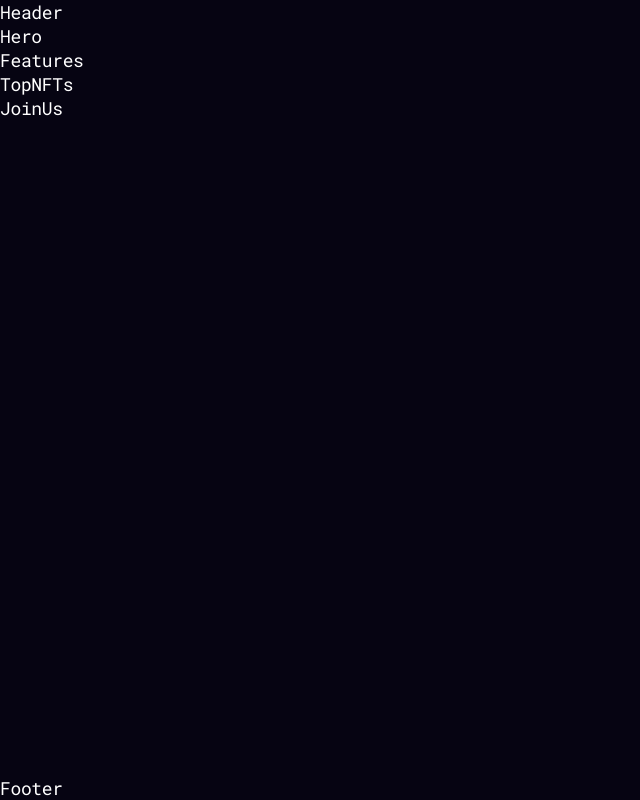
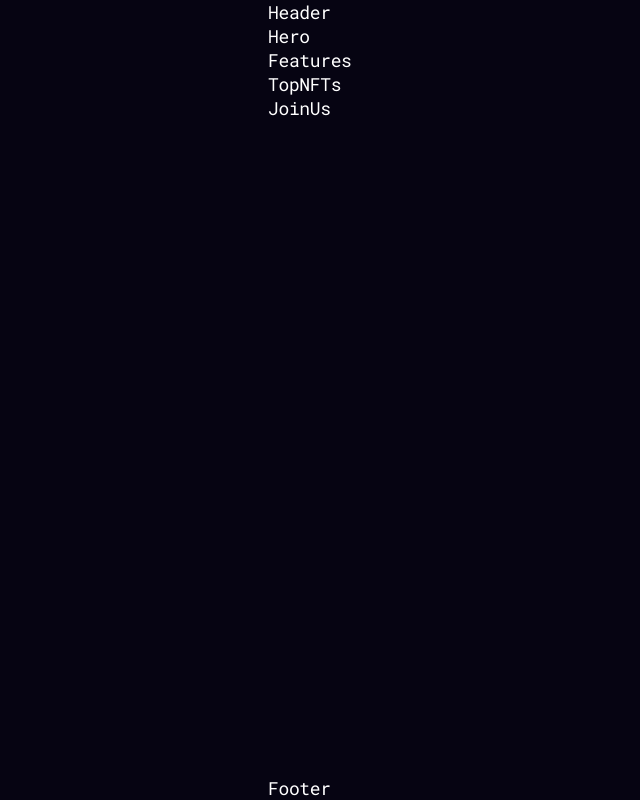
Before and after one commit to webdevbiv/dexola-landing, a React (Vite) app: page / in a window 1280 px wide. Shown: the whole page, without its empty margins (0-640 px from the left). Built offline with nearby package versions, Linux system fonts and the light colour scheme.

Commit message:
ADD | container styles

```diff
--- /dev/null
+++ b/src/components/Container/Container.jsx
@@ -0,0 +1,9 @@
+import PropTypes from "prop-types";
+import s from "./Container.module.scss";
+export const Container = ({ children }) => {
+  return <div className={s.container}>{children}</div>;
+};
+
+Container.propTypes = {
+  children: PropTypes.node,
+};
--- /dev/null
+++ b/src/components/Container/Container.module.scss
@@ -0,0 +1,11 @@
+@import "../../styles/mixins.scss";
+
+.container {
+  @include container-mobile;
+  @media screen and (min-width: 744px) {
+    @include container-tablet;
+  }
+  @media screen and (min-width: 1440px) {
+    @include container-web;
+  }
+}
--- a/src/sections/Footer/Footer.jsx
+++ b/src/sections/Footer/Footer.jsx
@@ -1,3 +1,9 @@
+import { Container } from "../../components/Container/Container";
+
 export const Footer = () => {
-  return <footer>Footer</footer>;
+  return (
+    <footer>
+      <Container>Footer</Container>
+    </footer>
+  );
 };
--- a/src/sections/Header/Header.jsx
+++ b/src/sections/Header/Header.jsx
@@ -1,3 +1,9 @@
+import { Container } from "../../components/Container/Container";
+
 export const Header = () => {
-  return <header>Header</header>;
+  return (
+    <header>
+      <Container>Header</Container>
+    </header>
+  );
 };
--- a/src/sections/Main/Main.jsx
+++ b/src/sections/Main/Main.jsx
@@ -1,6 +1,11 @@
 import PropTypes from "prop-types";
+import { Container } from "../../components/Container/Container";
 export const Main = ({ children }) => {
-  return <main>{children}</main>;
+  return (
+    <main>
+      <Container>{children}</Container>
+    </main>
+  );
 };
 
 Main.propTypes = {
```
